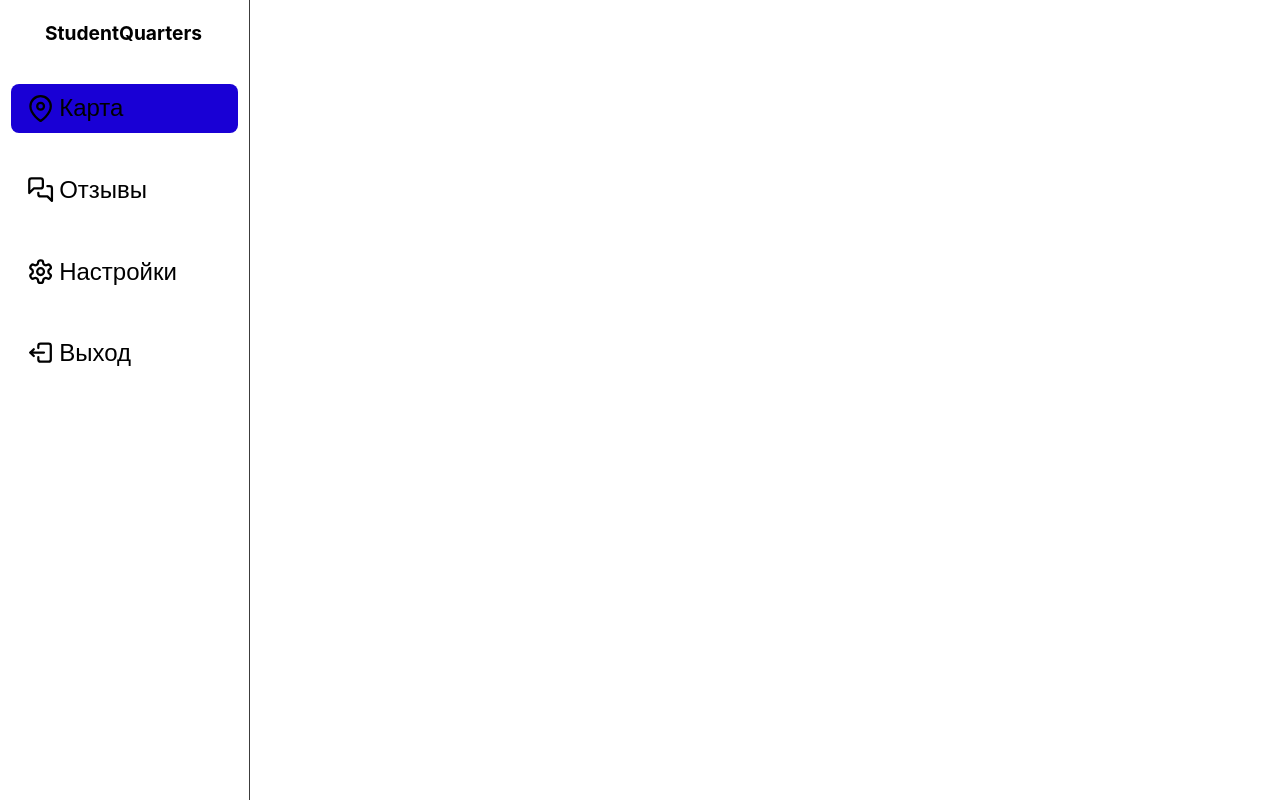
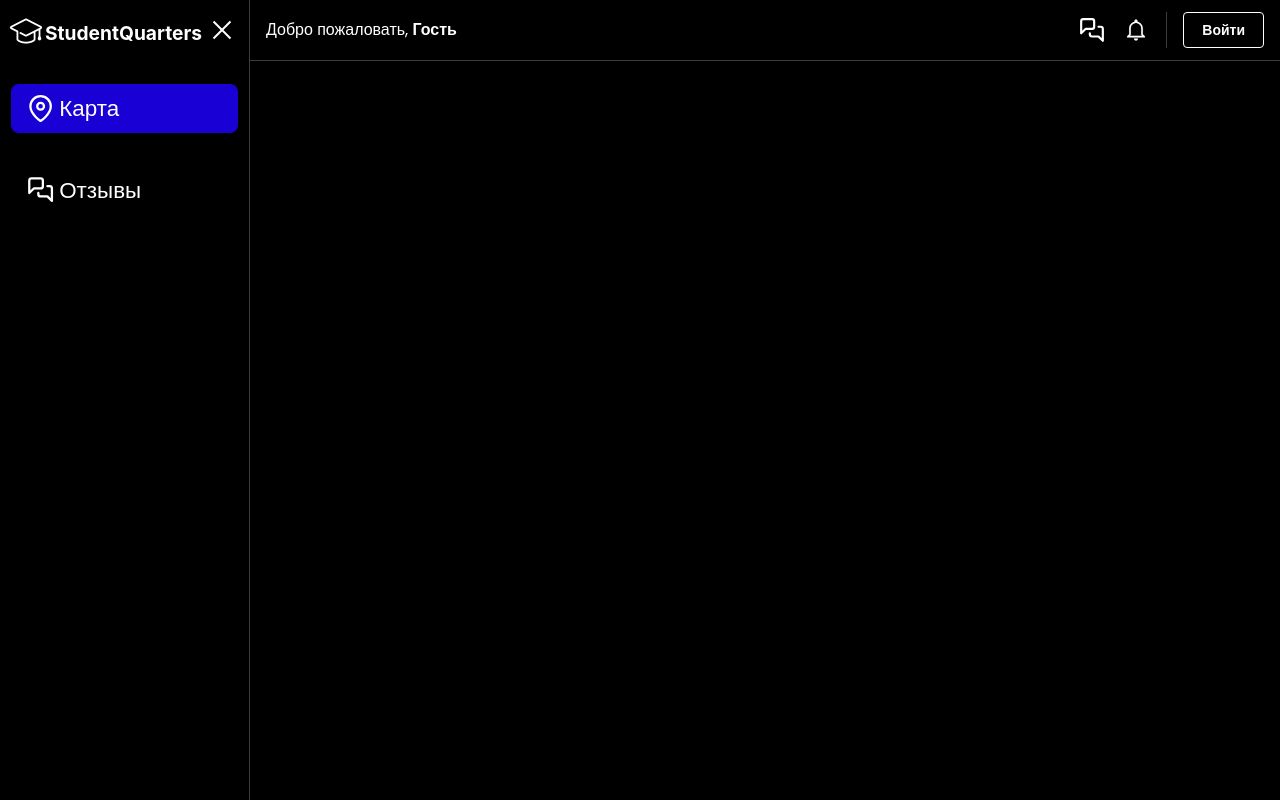
Before and after one commit to M-a-K-s-1-M/student-quarters-new, a React (Vite) app in the folder client/: page / in a window 1280 px wide. Both pictures are taken after a click on the button 39 px from the left and 29 px from the top of the page. Built offline with nearby package versions, Linux system fonts and the light colour scheme.

Commit message:
Создаст шапку сайта

```diff
--- a/client/src/app/stores/useUser.js
+++ b/client/src/app/stores/useUser.js
@@ -1,7 +1,7 @@
 import { create } from "zustand";
 
 const useUser = create((set) => ({
-    isAuth: true,
+    isAuth: false,
 
     setIsAuth: (b) => set({ isAuth: b })
 }))
--- a/client/src/page/GeneralPage/GeneralPage.jsx
+++ b/client/src/page/GeneralPage/GeneralPage.jsx
@@ -1,10 +1,20 @@
+import useSidebar from "../../app/stores/useSidebar";
+import Header from "../../widgets/Header/Header";
 import Sidebar from "../../widgets/Sidebar/Sidebar";
+import s from './GeneralPage.module.scss';
 
 
 export default function GeneralPage() {
+    const { isActiveSidebar } = useSidebar();
     return (
         <>
-            <Sidebar />
+            <div className={`${s.general_page} ${isActiveSidebar && s.active}`}>
+                <Sidebar />
+                <div>
+                    <Header />
+
+                </div>
+            </div>
         </>
     )
 }
--- a/client/src/shared/styles/_consts.scss
+++ b/client/src/shared/styles/_consts.scss
@@ -1,6 +1,7 @@
 // background, border
 $primary_color: #000000;
 $secondary_color: #3C3C3C;
+$background_color: #232323;
 $accent_color: #1900D5;
 $accent_hover_color: #1502a3;
 
--- a/client/src/widgets/Header/Header.jsx
+++ b/client/src/widgets/Header/Header.jsx
@@ -1,3 +1,7 @@
+import { ActionIcon, Avatar, Button, Divider, Flex, Group, Text, Title } from '@mantine/core';
+import { LuMessagesSquare } from "react-icons/lu";
+import { IoMdNotificationsOutline } from "react-icons/io";
+
 import useUser from '../../app/stores/useUser'
 import s from './Header.module.scss'
 
@@ -5,12 +9,46 @@ export default function Header() {
     const { isAuth, setIsAuth } = useUser();
 
     return (
-        <div className={s.header}>
-            {isAuth ? <p className={s.username}>Добро пожаловать username</p> : <p className={s.username}>Добро пожаловать Гость</p>}
+        <>
+            <Flex className={s.header} px='md' py='sm' justify='space-between'>
+                <Flex align='center' gap='xs'>
+                    {isAuth ? <>
+                        <Avatar key='username' name='username' size='md' bd='1px solid white' radius='xl' />
+                        <div>
+                            <Title size='1.2rem'>Username</Title>
+                            <p className={s.email}>test@test.ru</p>
+                        </div></>
+                        :
+                        <>
+                            <p>Добро пожаловать, <span style={{ fontWeight: '700' }}>Гость</span></p>
+                        </>
+                    }
+                </Flex>
 
-            {isAuth ? <button className={s.btn} onClick={() => setIsAuth(false)}><span>Выйти</span></button> : <button className={s.btn}><span>Войти</span></button>
-            }
+                <Group gap='md'>
+                    <ActionIcon variant='transparent'>
+                        <LuMessagesSquare className={s.icon_btn} />
+                    </ActionIcon>
 
-        </div >
+                    <ActionIcon variant='transparent'>
+                        <IoMdNotificationsOutline className={s.icon_btn} />
+                    </ActionIcon>
+
+
+
+                    {!isAuth ? <>
+                        <Divider orientation='vertical' color='#3C3C3C' />
+                        <Button variant='outline' color='white' onClick={() => setIsAuth(true)}>
+                            Войти
+                        </Button>
+                    </>
+                        :
+                        <>
+                            <Divider orientation='vertical' color='#3C3C3C' />
+                            <Button variant='outline' color='white' onClick={() => setIsAuth(false)}>Выйти</Button>
+                        </>}
+                </Group>
+            </Flex>
+        </>
     )
 }
--- a/client/src/widgets/Header/Header.module.scss
+++ b/client/src/widgets/Header/Header.module.scss
@@ -1,64 +1,15 @@
 @use '../../shared/styles/consts';
 
 .header {
-
-    padding: 1.3rem 2.5rem;
-    display: flex;
-    align-items: center;
-    justify-content: space-between;
-    column-gap: 5%;
-
     border-bottom: 1px solid consts.$secondary_color;
 
-    .username {
-        font-size: 1.2rem;
+    .email {
+        color: consts.$secondary_font_color;
+        font-size: .9rem;
     }
 
-    // .btn {
-    //     outline: none;
-    //     background-color: inherit;
-    //     border: none;
-    //     font-family: 'Poppins', sans-serif;
-    //     font-size: 1rem;
-    //     padding: 0.3rem 1rem;
-    //     border: 1px solid white;
-    //     border-radius: 5px;
-
-    // }
-
-
-    .btn {
-        /* Variables */
-        --button_radius: 0.6rem;
-        --button_color: #000;
-        --button_outline_color: #fff;
-        font-size: 1rem;
-        font-weight: 400;
-        border: none;
-        cursor: pointer;
-        border-radius: var(--button_radius);
-        background: var(--button_outline_color);
-    }
-
-    span {
-        display: block;
-        box-sizing: border-box;
-        border: 1px solid var(--button_outline_color);
-        border-radius: var(--button_radius);
-        padding: 0.5rem 1.2rem;
-        background: var(--button_color);
-        color: var(--button_outline_color);
-        transform: translateY(-0.15rem);
-        transition: transform 0.1s ease;
-    }
-
-    .btn:hover span {
-        /* Pull the button upwards when hovered */
-        transform: translateY(-0.3rem);
-    }
-
-    .btn:active span {
-        /* Push the button downwards when pressed */
-        transform: translateY(0);
+    .icon_btn {
+        font-size: 2rem;
+        stroke-width: 2px;
     }
 }
--- a/client/src/widgets/Sidebar/Sidebar.jsx
+++ b/client/src/widgets/Sidebar/Sidebar.jsx
@@ -1,4 +1,4 @@
-import { Box, Burger, Flex, Image, Space, Stack, Text, Title } from '@mantine/core';
+import { Box, Burger, Flex, Image, NavLink, Space, Stack, Text, Title } from '@mantine/core';
 import { FiMapPin } from "react-icons/fi";
 import { LuMessagesSquare } from "react-icons/lu";
 import { LuSettings } from "react-icons/lu";
@@ -6,10 +6,12 @@ import { TbLogout2 } from "react-icons/tb";
 
 import useSidebar from '../../app/stores/useSidebar';
 import s from './Sidebar.module.scss';
+import useUser from '../../app/stores/useUser';
 
 
 export default function Sidebar() {
     const { isActiveSidebar, activeTab, setIsActiveSidebar, setActiveTab } = useSidebar();
+    const { isAuth } = useUser();
 
     return (
         <Box component='div' className={`${s.sidebar_container} ${isActiveSidebar && s.active}`}>
@@ -30,26 +32,27 @@ export default function Sidebar() {
                     <Flex gap='.3rem' align='center'>
                         <FiMapPin className={s.nav_icon} />
                         {isActiveSidebar && <>
-                            <Text size='1.5rem'>Карта</Text>
+                            <Text size='1.4rem'>Карта</Text>
                         </>}
                     </Flex>
                 </div>
 
                 <div className={`${s.nav_link} ${activeTab === 'feedback' && s.active}`} onClick={() => setActiveTab('feedback')}>
-                    <Flex gap='.3rem' align='center' >
+                    <Flex gap='.3rem' align='center'>
                         <LuMessagesSquare className={s.nav_icon} />
                         {isActiveSidebar && <>
-                            <Text size='1.5rem'>Отзывы</Text>
+                            <Text size='1.4rem'>Отзывы</Text>
                         </>}
                     </Flex>
                 </div>
 
-
+                {isAuth &&
+                    <>
                         <div className={`${s.nav_link} ${activeTab === 'settings' && s.active}`} onClick={() => setActiveTab('settings')}>
                             <Flex gap='.3rem' align='center' >
                                 <LuSettings className={s.nav_icon} />
                                 {isActiveSidebar && <>
-                            <Text size='1.5rem' >Настройки</Text>
+                                    <Text size='1.4rem' >Настройки</Text>
                                 </>}
                             </Flex>
                         </div>
@@ -58,10 +61,13 @@ export default function Sidebar() {
                             <Flex gap='.3rem' align='center'>
                                 <TbLogout2 className={s.nav_icon} />
                                 {isActiveSidebar && <>
-                            <Text size='1.5rem'>Выход</Text>
+                                    <Text size='1.4rem'>Выход</Text>
                                 </>}
                             </Flex>
                         </div>
+                    </>
+                }
+
 
             </Stack>
         </ Box >
--- a/client/src/widgets/Sidebar/Sidebar.module.scss
+++ b/client/src/widgets/Sidebar/Sidebar.module.scss
@@ -3,6 +3,9 @@
 .sidebar_container {
     box-sizing: border-box;
     position: sticky;
+    z-index: 100;
+    left: 0;
+    top: 0;
     width: consts.$sidebar_width;
     height: 100vh;
     border-right: 1px solid consts.$secondary_color;
```
Lines whose indentation alone changed are shown as unchanged.
